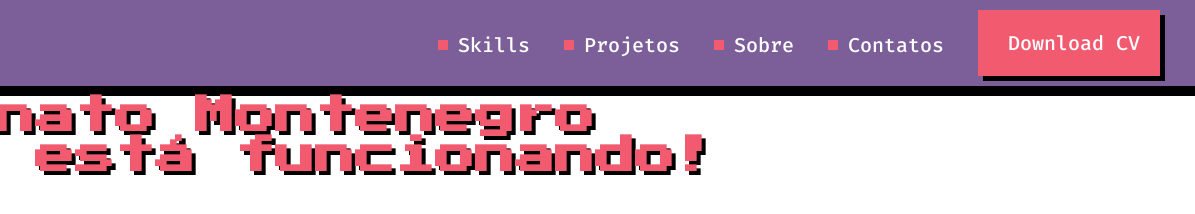
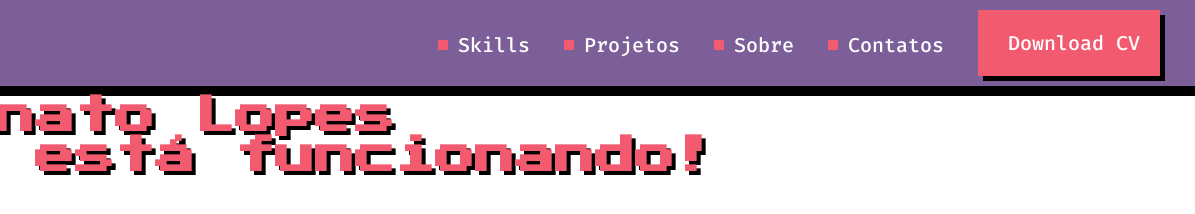
Before and after one commit to renatomlopes/curso-de-html-css, a plain HTML site: page index.html in a window 1280 px wide. Shown: the full height of the page, 85-1280 px from the left. Drawn offline with Linux system fonts and the light colour scheme.

Commit message:
Altera title

```diff
--- a/index.html
+++ b/index.html
@@ -16,7 +16,7 @@
     <link rel="preconnect" href="https://fonts.gstatic.com" crossorigin>
     <link href="https://fonts.googleapis.com/css2?family=Fira+Code:wght@300;500&family=Press+Start+2P&display=swap" rel="stylesheet">
 
-    <title>Renato Montenegro</title>
+    <title>Renato Lopes</title>
 
 </head>
 
@@ -38,7 +38,7 @@
 
     </header>
 
-    <h1>Renato Montenegro</h1>
+    <h1>Renato Lopes</h1>
     <h1>Já está funcionando!</h1>
 
 </body>
```
